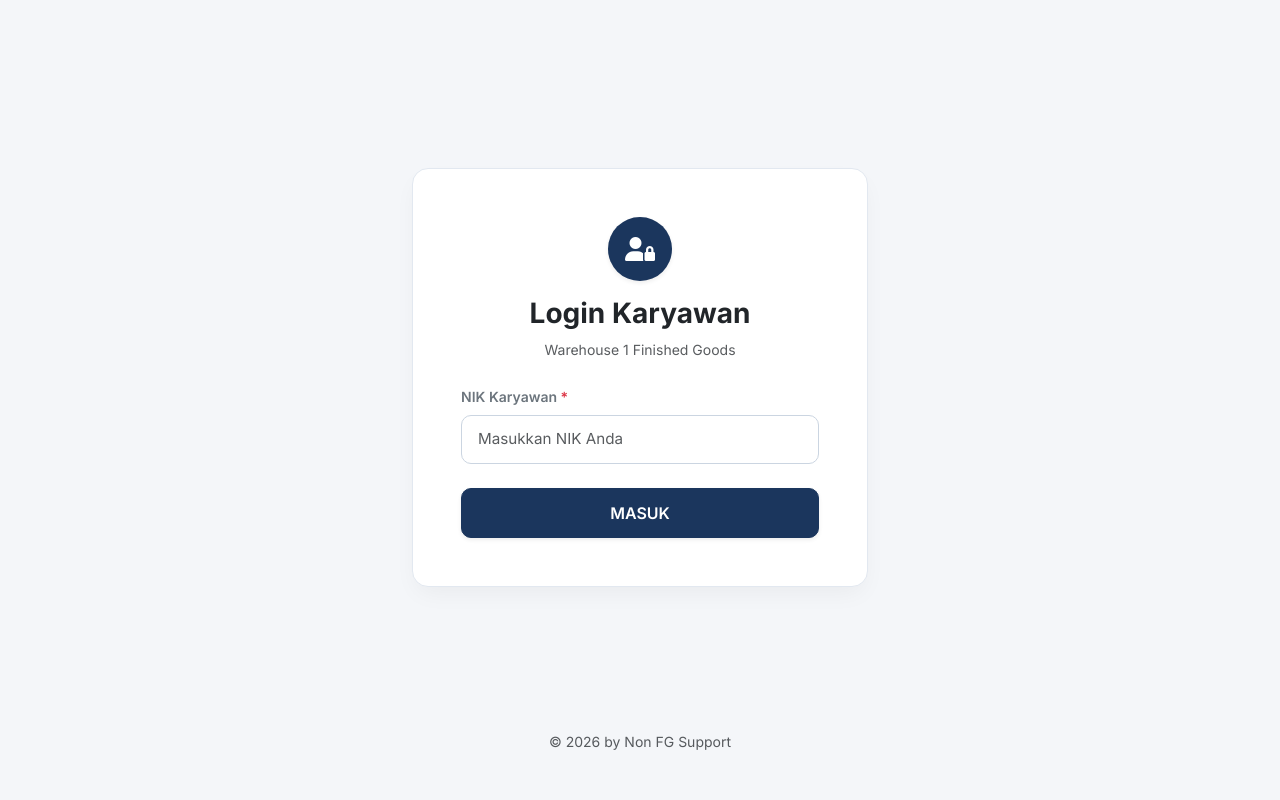
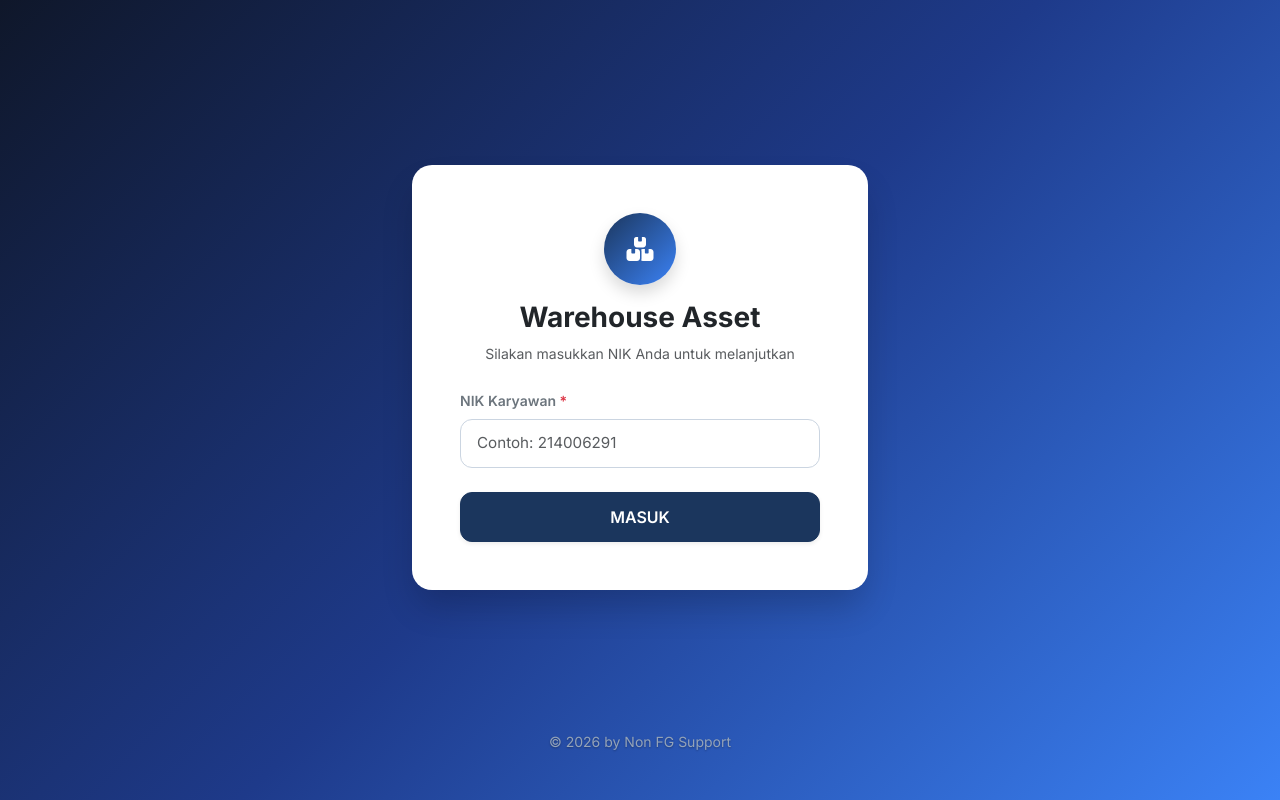
Before and after one commit to admpersonalwrh-afk/Support-Warehouse, a plain HTML site: page index.html in a window 1280 px wide. Drawn offline with nearby package versions, Linux system fonts and the light colour scheme.

Commit message:
Update index.html

```diff
--- a/index.html
+++ b/index.html
@@ -4,18 +4,74 @@
     <meta charset="UTF-8">
     <meta name="viewport" content="width=device-width, initial-scale=1.0">
     <title>Asset Warehouse 1 Finished Goods</title>
+
+    <!-- Konfigurasi agar bisa jadi Logo Aplikasi di HP -->
+    <meta name="theme-color" content="#1B365D">
+    <link rel="apple-touch-icon" href="https://cdn-icons-png.flaticon.com/512/2885/2885437.png">
+    <link rel="icon" type="image/png" href="https://cdn-icons-png.flaticon.com/512/2885/2885437.png">
+
     <!-- Bootstrap 5 CSS -->
     <link href="https://cdn.jsdelivr.net/npm/bootstrap@5.3.0/dist/css/bootstrap.min.css" rel="stylesheet">
     <link href="https://cdnjs.cloudflare.com/ajax/libs/font-awesome/6.4.0/css/all.min.css" rel="stylesheet">
     <link href="https://fonts.googleapis.com/css2?family=Inter:wght@400;500;600;700&display=swap" rel="stylesheet">
+
     <style>
-        body { background-color: #f4f6f9; font-family: 'Inter', sans-serif; color: #334155; }
-        .card-box { background: #ffffff; border: 1px solid #e2e8f0; border-radius: 16px; box-shadow: 0 10px 25px -5px rgba(0, 0, 0, 0.05); }
-        .btn-custom { background-color: #1B365D; border-color: #1B365D; color: #ffffff; font-weight: 600; padding: 12px; border-radius: 10px; }
-        .btn-custom:hover { background-color: #11223F; color: #ffffff; }
-        .form-control { padding: 12px 16px; border-radius: 10px; border: 1px solid #cbd5e1; font-size: 0.95rem; }
-        .option-btn { border: 1px solid #cbd5e1; background-color: #ffffff; color: #334155; font-weight: 600; padding: 10px; border-radius: 10px; transition: all 0.2s ease; }
-        .option-btn.active { background-color: #1B365D; border-color: #1B365D; color: #ffffff; }
+        /* Background Gradasi Modern & Pemanis */
+        body {
+            background: linear-gradient(135deg, #0f172a 0%, #1e3a8a 50%, #3b82f6 100%);
+            background-attachment: fixed;
+            font-family: 'Inter', sans-serif;
+            color: #334155;
+            min-height: 100vh;
+        }
+        .card-box {
+            background: #ffffff;
+            border: none;
+            border-radius: 20px;
+            box-shadow: 0 20px 35px -5px rgba(0, 0, 0, 0.2);
+        }
+        .btn-custom {
+            background-color: #1B365D;
+            border-color: #1B365D;
+            color: #ffffff;
+            font-weight: 600;
+            padding: 12px;
+            border-radius: 12px;
+            transition: all 0.3s;
+        }
+        .btn-custom:hover {
+            background-color: #11223F;
+            color: #ffffff;
+            transform: translateY(-1px);
+        }
+        .form-control {
+            padding: 12px 16px;
+            border-radius: 12px;
+            border: 1px solid #cbd5e1;
+            font-size: 0.95rem;
+        }
+        .form-control:focus {
+            border-color: #1B365D;
+            box-shadow: 0 0 0 3px rgba(27, 54, 93, 0.15);
+        }
+        .option-btn {
+            border: 1px solid #cbd5e1;
+            background-color: #ffffff;
+            color: #334155;
+            font-weight: 600;
+            padding: 10px;
+            border-radius: 12px;
+            transition: all 0.2s ease;
+        }
+        .option-btn.active {
+            background-color: #1B365D;
+            border-color: #1B365D;
+            color: #ffffff;
+        }
+        footer {
+            color: #94a3b8 !important;
+            text-shadow: 0 1px 2px rgba(0,0,0,0.3);
+        }
     </style>
 </head>
 <body class="d-flex flex-column min-vh-100 justify-content-between p-3 p-md-5">
@@ -24,15 +80,15 @@
         <!-- HALAMAN 1: LOGIN HANYA NIK -->
         <div id="loginSection" class="card-box p-4 p-md-5">
             <div class="text-center mb-4">
-                <div class="d-inline-flex align-items-center justify-content-center rounded-circle mb-3 shadow-sm" style="width: 64px; height: 64px; background-color: #1B365D; color: white;">
-                    <i class="fa-solid fa-user-lock fa-xl"></i>
+                <div class="d-inline-flex align-items-center justify-content-center rounded-circle mb-3 shadow" style="width: 72px; height: 72px; background: linear-gradient(135deg, #1B365D, #3b82f6); color: white;">
+                    <i class="fa-solid fa-boxes-stacked fa-xl"></i>
                 </div>
-                <h3 class="fw-bold text-dark">Login Karyawan</h3>
-                <p class="text-muted small">Warehouse 1 Finished Goods</p>
+                <h3 class="fw-bold text-dark">Warehouse Asset</h3>
+                <p class="text-muted small">Silakan masukkan NIK Anda untuk melanjutkan</p>
             </div>
             <div class="mb-4">
                 <label class="form-label small fw-semibold text-secondary">NIK Karyawan <span class="text-danger">*</span></label>
-                <input type="text" id="loginNik" class="form-control" placeholder="Masukkan NIK Anda" onkeypress="if(event.key === 'Enter') handleLogin();">
+                <input type="text" id="loginNik" class="form-control" placeholder="Contoh: 214006291" onkeypress="if(event.key === 'Enter') handleLogin();">
             </div>
             <div id="loginAlert" class="alert py-2 small text-center d-none mb-3"></div>
             <button type="button" onclick="handleLogin()" class="btn btn-custom w-100 shadow-sm" id="loginBtn"> MASUK </button>
@@ -49,7 +105,6 @@
 
             <div class="text-center mb-4">
                 <h4 class="fw-bold text-dark mb-1">Form Asset</h4>
-                <!-- BAGIAN NAMA YANG MUNCUL OTOMATIS -->
                 <p id="welcomeUserText" class="text-primary fw-semibold small mb-1">Halo, -</p>
                 <p class="text-muted small mb-0">Peminjaman & Pengembalian</p>
             </div>
@@ -104,7 +159,7 @@
         </div>
     </div>
 
-    <footer class="text-center text-muted small mt-4">
+    <footer class="text-center small mt-4">
         &copy; 2026 by Non FG Support
     </footer>
 
@@ -132,7 +187,6 @@
             alertBox.classList.add('d-none');
 
             try {
-                // Ambil data nama dari Google Apps Script berdasarkan NIK
                 const response = await fetch(`${WEB_APP_URL}?action=getNama&nik=${nikInput}`);
                 const data = await response.json();
 
@@ -142,13 +196,11 @@
                 document.getElementById('displayNik').innerText = "NIK: " + currentNik;
                 document.getElementById('welcomeUserText').innerText = "Halo, " + currentNama;
 
-                // Transisi tampilan card
                 document.getElementById('loginSection').classList.add('d-none');
                 document.getElementById('formSection').classList.remove('d-none');
                 updateFormLayout();
             } catch (err) {
                 console.error(err);
-                // Fallback jika gagal fetch, tetap izinkan masuk dengan nama default
                 currentNik = nikInput;
                 currentNama = "Karyawan " + currentNik;
                 document.getElementById('displayNik').innerText = "NIK: " + currentNik;
@@ -231,7 +283,7 @@
 
             const payload = {
                 nik: currentNik,
-                nama: currentNama, // Mengirim nama asli yang ditarik dari database NIK
+                nama: currentNama,
                 status: selectedStatus,
                 manpowerGroup: selectedStatus === 'PINJAM' ? selectedGroup : "-",
                 tablet: document.getElementById('tabletVal').value.trim(),
```
